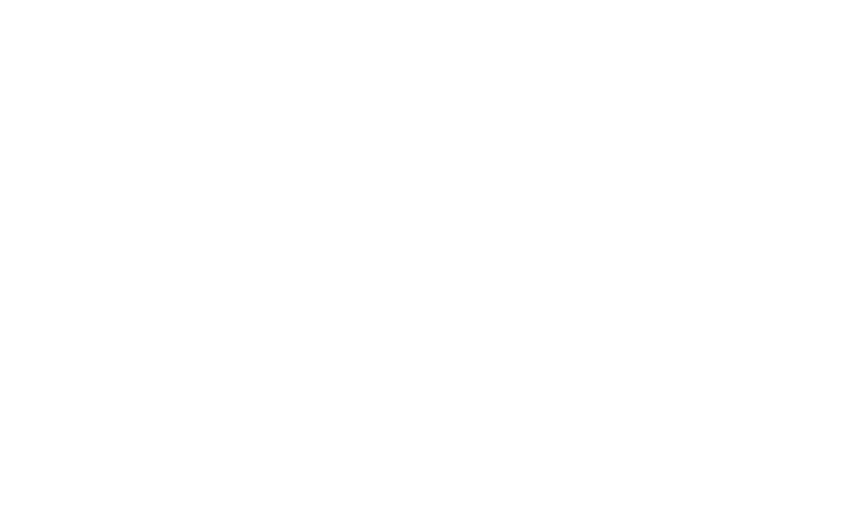
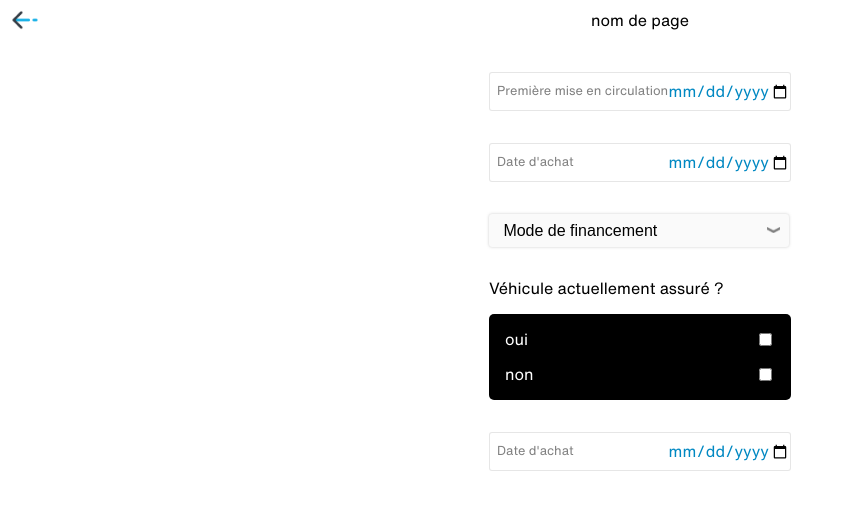
Before and after one commit to Benoit2109/tunnel-assurance, a React (Create React App) app: page /owned-car in a window 1280 px wide. Shown: the top 510 px of the page, without its empty margins (0-842 px from the left). Built offline with nearby package versions, Linux system fonts and the light colour scheme.

Commit message:
previously owned car ok

```diff
--- /dev/null
+++ b/src/components/OwnedCar/ownedCar.jsx
@@ -0,0 +1,164 @@
+import React, { useState } from "react";
+import { Link } from "react-router-dom";
+
+import style from "../../css/main.module.css";
+import styles from "./ownedCar.module.css";
+
+function OwnedCar() {
+  const [firstDate, setFirstDate] = useState("");
+  const [buyDate, setBuyDate] = useState("");
+  const [startDate, setStartDate] = useState("");
+  const [finance, setFinance] = useState("");
+  const [interrupt, setInterrupt] = useState("");
+  const [stopDate, setStopDate] = useState("");
+
+  const HandleFirst = (e) => {
+    setFirstDate(e.target.value);
+  };
+
+  const HandleStart = (e) => {
+    setStartDate(e.target.value);
+  };
+
+  const HandleStop = (e) => {
+    setStopDate(e.target.value);
+  };
+
+  const HandleBuy = (e) => {
+    setBuyDate(e.target.value);
+  };
+
+  const HandleFinance = (e) => {
+    setFinance(e.target.value);
+  };
+
+  const HandleInterrupt = (choice) => {
+    setInterrupt(choice);
+  };
+  return (
+    <div className={styles.owned_wrapper}>
+      <form className={styles.owned_form_wrapper}>
+        <div className={styles.owned_field_wrapper}>
+          <label htmlFor="first-date">
+            <input
+              type="date"
+              id="first-date"
+              name="first-date"
+              value={firstDate}
+              required
+              pattern="[0-9]{4}-[0-9]{2}-[0-9]{2}"
+              onChange={(e) => HandleFirst(e)}
+            />
+          </label>
+          <div className={styles.owned_placeholder}>
+            Première mise en circulation
+          </div>
+        </div>
+
+        <div className={styles.owned_field_wrapper}>
+          <label htmlFor="buy-date">
+            <input
+              type="date"
+              id="buy-date"
+              name="buy-date"
+              value={buyDate}
+              required
+              pattern="[0-9]{4}-[0-9]{2}-[0-9]{2}"
+              onChange={(e) => HandleBuy(e)}
+            />
+          </label>
+          <div className={styles.owned_placeholder}>Date d'achat</div>
+        </div>
+
+        <div className={styles.owned_field_wrapper}>
+          <label htmlFor="pay-type">
+            <select
+              name="pay-type"
+              id="pay-type"
+              value={finance}
+              placeholder="Mode de financement"
+              onChange={(e) => HandleFinance(e)}
+            >
+              <option>Mode de financement</option>
+              <option>Comptant</option>
+              <option>Crédit</option>
+              <option>LOA</option>
+              <option>LDD</option>
+            </select>
+          </label>
+        </div>
+
+        <div className={styles.owned_field_wrapper}>
+          <p>Véhicule actuellement assuré ?</p>
+          <div className={styles.owned_field_check_contener}>
+          <label htmlFor="oui" className={styles.owned_field_label}>
+            <div className={styles.owned_field_title}>oui</div>
+            <input
+              type="checkbox"
+              id="oui"
+              name="oui"
+              value="oui"
+              onClick={() => HandleInterrupt("oui")}
+            />
+          </label>
+          <label htmlFor="non" className={styles.owned_field_label}>
+            <div className={styles.owned_field_title}>non</div>
+            <input
+              type="checkbox"
+              id="non"
+              name="non"
+              value="non"
+              onClick={() => HandleInterrupt("non")}
+            />
+          </label>
+          </div>
+        </div>
+
+        <div className={interrupt==="oui"? styles.owned_field_wrapper: styles.owned_field_hidden}>
+          <label htmlFor="stop-date">
+            <input
+              type="date"
+              id="stop-date"
+              name="stop-date"
+              value={stopDate}
+              required
+              pattern="[0-9]{4}-[0-9]{2}-[0-9]{2}"
+              onChange={(e) => HandleStop(e)}
+            />
+          </label>
+          <div className={styles.owned_placeholder}>Date d'interruption</div>
+        </div>
+
+        <div className={styles.owned_field_wrapper}>
+          <label htmlFor="start-date">
+            <input
+              type="date"
+              id="start-date"
+              name="start-date"
+              value={startDate}
+              required
+              pattern="[0-9]{4}-[0-9]{2}-[0-9]{2}"
+              onChange={(e) => HandleStart(e)}
+            />
+          </label>
+          <div className={styles.owned_placeholder}>Date d'achat</div>
+        </div>
+      </form>
+      <Link to="/select-vehicule">
+        <button
+          className={
+            firstDate && finance && startDate && buyDate && interrupt
+              ? style.btn_visible
+              : style.btn_hidden
+          }
+          disabled={firstDate && finance && startDate ? false : true}
+          type="button"
+        >
+          Étape suivante
+        </button>
+      </Link>
+    </div>
+  );
+}
+
+export default OwnedCar;
--- /dev/null
+++ b/src/components/OwnedCar/ownedCar.module.css
@@ -0,0 +1,86 @@
+.owned_wrapper {
+    display: flex;
+    flex-direction: column;
+    align-items: center;
+  }
+
+  .owned_form_wrapper {
+    max-width: 500px;
+
+  }
+
+  .owned_form_wrapper [type="date"] {
+    width: 95vw;
+    max-width: 300px;
+    padding: .5rem 0;
+    text-align: right;
+    font-size: 1rem;
+    font-family: var(--main-font-Regular);
+    color: var(--main-color-blue-light);
+    border-radius: 3px;
+    border: solid 1.5px rgba(128, 128, 128, 0.2);
+  }
+
+  .owned_form_wrapper select {
+      -webkit-appearance:     none;
+      -moz-appearance:        none;
+      appearance:             none;
+      display:        inline-block;
+      padding:        .5em 2em .5em .9em;
+      cursor:         pointer;
+      font-size:      1rem;
+      border:         1px solid rgb(207, 210, 219);
+      border-radius:  .2em;
+      background-color:     rgb(250, 250, 250);
+      background-image: url(../../assets/images/chevron_down.png);
+      background-size: .8em;
+      background-repeat: no-repeat;
+      background-position: calc(100% - .6em) center;
+      outline: none;
+      width: 95vw;
+      max-width: 300px;
+      box-shadow: 0 0 3px rgba(128, 128, 128, 0.4);
+      border: none;
+  }
+
+  .owned_placeholder{
+      position: absolute;
+      top: 0.7rem;
+      left: 0.5rem;
+      color: var(--main-color-grey);
+      font-size: .8rem;
+  }
+
+  .owned_field_wrapper{
+    margin: 2rem 0;
+    width: 100%;
+    position: relative;
+  }
+
+  .owned_field_wrapper label{
+      font-size: .7rem;
+  }
+
+  .owned_field_check_contener{
+      border-radius: 5px;
+      background-color: black;
+      padding: 1rem;
+  }
+
+  .owned_field_label{
+      display: flex;
+      justify-content: space-between;
+  }
+
+  .owned_field_label:first-of-type{
+      margin-bottom: 1rem;
+  }
+
+  .owned_field_title{
+      font-size: 1rem;
+      color: white;
+  }
+
+  .owned_field_hidden{
+      display: none;
+  }
--- a/src/components/Vehicule-Condition/vehiculeCondition.jsx
+++ b/src/components/Vehicule-Condition/vehiculeCondition.jsx
@@ -1,11 +1,12 @@
 import React, { useState } from "react";
 import style from "../../css/main.module.css";
 import styles from "./vehiculeCondition.module.css";
+import { Link } from "react-router-dom";
 
 import voiture from "../../assets/images/documents_car.png";
 import billet from "../../assets/images/billets_volants_insurance.png";
 import check from "../../assets/images/checkmark.png";
-import { Link } from "react-router-dom";
+
 
 function VehiculeCondition() {
   const [selected, setSelected] = useState("");
--- a/src/components/VehiculeInfos/vehiculeInfos.jsx
+++ b/src/components/VehiculeInfos/vehiculeInfos.jsx
@@ -1,45 +1,44 @@
-import React, {useState} from 'react';
+import React, { useState } from "react";
+import { Link } from "react-router-dom";
 
-import style from '../../css/main.module.css';
-import styles from './vehiculeInfos.module.css';
-
+import style from "../../css/main.module.css";
+import styles from "./vehiculeInfos.module.css";
 
 function VehiculeInfos() {
   const [brand, setBrand] = useState("");
   const [model, setModel] = useState("");
 
+  const HandleBrand = (e) => {
+    setBrand(e.target.value);
+  };
 
-    const HandleBrand =(e)=>{
-        setBrand(e.target.value);
-    }
-
-    const HandleModel =(e)=>{
+  const HandleModel = (e) => {
     setModel(e.target.value);
-    }
+  };
   return (
     <div className={styles.vi_wrapper}>
       <p>Détails de mon véhicule</p>
       <form className={styles.vi_form_wrapper}>
-                <select onChange={(e)=>HandleBrand(e)} value={brand}>
+        <select onChange={(e) => HandleBrand(e)} value={brand}>
           <option>Marque</option>
+          <option>Peugeot</option>
         </select>
-                <select onChange={(e)=>HandleModel(e)} value={model}>
+        <select onChange={(e) => HandleModel(e)} value={model}>
           <option>Modèle</option>
+          <option>2008</option>
         </select>
       </form>
+      <Link to="#">
         <button
-          className={
-            brand && model
-              ? style.btn_visible
-              : style.btn_hidden
-          }
-          disabled={brand && model? false : true}
+          className={brand && model ? style.btn_visible : style.btn_hidden}
+          disabled={brand && model ? false : true}
           type="button"
         >
           Étape suivante
         </button>
+      </Link>
     </div>
-    )
+  );
 }
 
 export default VehiculeInfos;
--- a/src/router/Router.jsx
+++ b/src/router/Router.jsx
@@ -5,6 +5,7 @@
 import VehiculeCondition from "../components/Vehicule-Condition/vehiculeCondition";
 import Financing from "../components/Financing/financing";
 import VehiculeInfos from "../components/VehiculeInfos/vehiculeInfos";
+import OwnedCar from "../components/OwnedCar/ownedCar";
 
 
 const Root = () => (
@@ -13,7 +14,9 @@
             <MainLayout exact path="/rbs" component={RoadBScore}/>
             <MainLayout exact path="/vehicule-condition" component={VehiculeCondition }/>
             <MainLayout exact path="/financing" component={Financing}/>
+            <MainLayout exact path="/owned-car" component={OwnedCar}/>
             <MainLayout exact path="/select-vehicule" component={VehiculeInfos}/>
+
         </Switch>
     </Router>
 )
```
Lines whose indentation alone changed are shown as unchanged.
